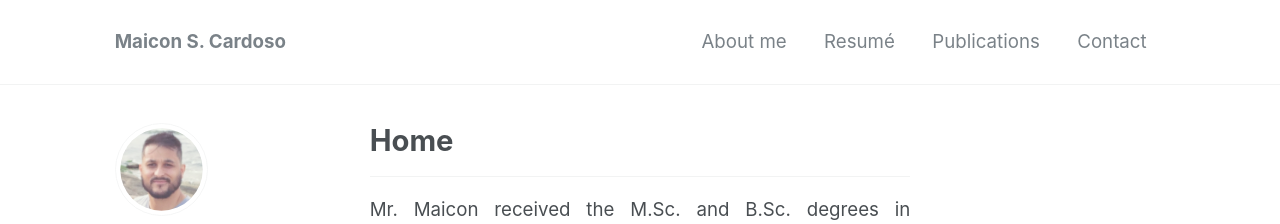
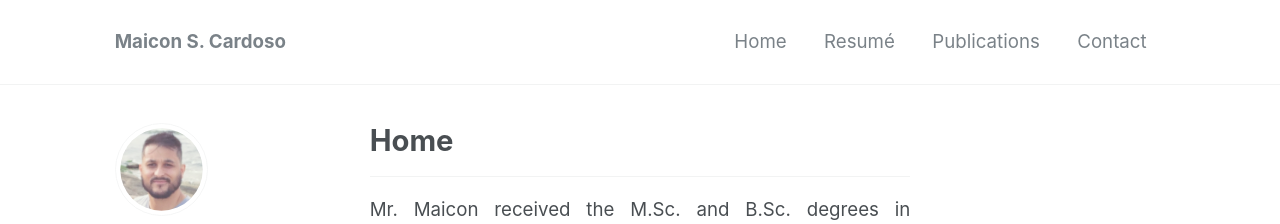
Before and after one commit to maiconsc/me, a Jekyll site: the page built from index.MD, in a window 1280 px wide. Shown: the top 224 px of the page. Built offline with Jekyll 4.4.1, drawn with Linux system fonts in a browser that asks for light colours; nearby versions of some CDN libraries; our own code applies the rules of GitHub Pages for plain Markdown files.

Commit message:
Update navigation.yml
changing about me for home.

```diff
--- a/_data/navigation.yml
+++ b/_data/navigation.yml
@@ -1,6 +1,6 @@
 # main links
 main:
-  - title: "About me"
+  - title: "Home"
     url: /
   - title: "Resumé"
     url: /resume/
```
